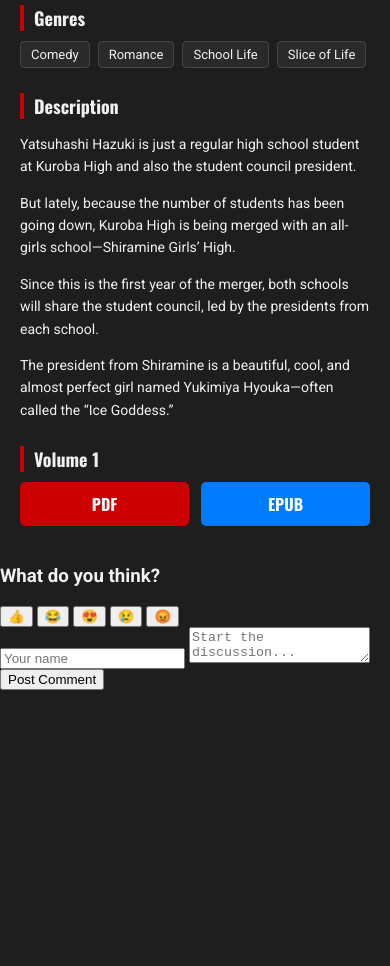
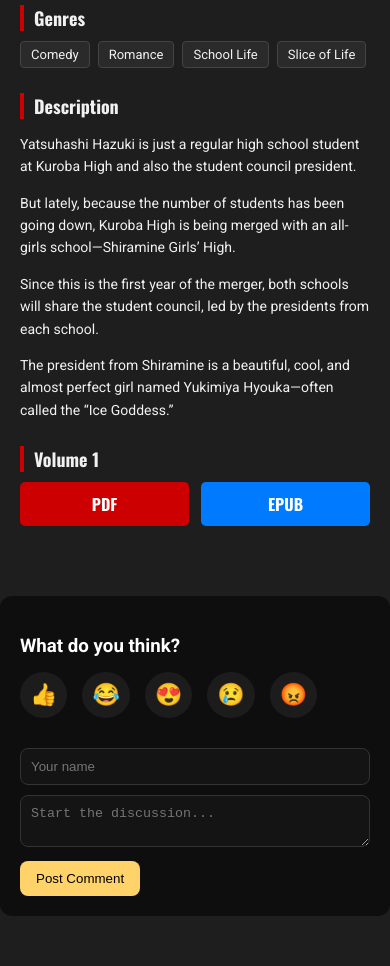
Before and after one commit to RJ-Novels/RJ-Novels, a Jekyll site: the page built from _novels/tsun_na_megami_sama.html, in a window 390 px wide. Shown: the part 570-1536 px from the top of the page. Built offline with Jekyll 4.4.1, drawn with Linux system fonts in a browser that asks for light colours; before the commit the page ends 1260 px from its top, so only the background shows below that.

Commit message:
Update style.css

```diff
--- a/assets/css/style.css
+++ b/assets/css/style.css
@@ -238,34 +238,7 @@ body {
 .btn.epub {
     background: var(--blue);
 }
-    /* FORCE Disqus to be smaller and cleaner */
-.comment-wrapper-force {
-    max-width: 720px;        /* controls overall width */
-    margin: 40px auto;
-    padding: 0 12px;
-}
 
-/* Inner box */
-.comment-content-box {
-    transform: scale(0.9);   /* visually shrink Disqus */
-    transform-origin: top center;
-}
-
-/* Prevent Disqus from stretching full width */
-#disqus_thread {
-    max-width: 100%;
-}
-
-/* Mobile fix */
-@media (max-width: 768px) {
-    .comment-wrapper-force {
-        max-width: 100%;
-    }
-
-    .comment-content-box {
-        transform: scale(0.95);
-    }
-    }
 /* ===== IMAGE QUALITY & COLOR BOOST ===== */
 .cover-box img,
 .cover-wrapper img {
@@ -402,99 +375,66 @@ body {
   filter: drop-shadow(0 0 1px #000)
           drop-shadow(0 0 1px #000);
     }
-/* ===== COMMENT SECTION ===== */
-#comments-section {
-  max-width: 800px;
-  margin: 60px auto;
+  .comments-box {
+  max-width: 700px;
+  margin: 50px auto;
   padding: 20px;
-  background: #0f0f0f;
+  background: #0e0e0e;
   border-radius: 12px;
-  box-shadow: 0 0 25px rgba(0,0,0,0.4);
-  color: #eaeaea;
-  font-family: system-ui, sans-serif;
+  color: #fff;
 }
 
-.comments-title {
-  font-size: 1.4rem;
-  margin-bottom: 20px;
-  border-bottom: 1px solid #222;
-  padding-bottom: 10px;
+.comments-box h3 {
+  margin-bottom: 15px;
 }
 
-/* ===== COMMENTS ===== */
+#reaction-bar {
+  display: flex;
+  gap: 15px;
+  margin-bottom: 20px;
+}
+
+#reaction-bar button {
+  background: #1c1c1c;
+  border: none;
+  font-size: 22px;
+  cursor: pointer;
+  border-radius: 50%;
+  padding: 10px;
+}
+
 .comment {
-  background: #161616;
-  border-radius: 10px;
-  padding: 14px;
-  margin-bottom: 15px;
-  animation: fadeIn 0.3s ease;
+  border-bottom: 1px solid #222;
+  padding: 12px 0;
 }
 
 .comment strong {
-  color: #4ea1ff;
-  font-size: 0.95rem;
+  color: #ffd369;
 }
 
 .comment time {
-  font-size: 0.75rem;
-  color: #888;
   display: block;
-  margin-bottom: 6px;
+  font-size: 12px;
+  opacity: .6;
 }
 
-.comment p {
-  margin: 0;
-  line-height: 1.6;
-  font-size: 0.95rem;
+.comment-form input,
+.comment-form textarea {
+  width: 100%;
+  background: #141414;
+  border: 1px solid #333;
+  color: #fff;
+  padding: 10px;
+  border-radius: 8px;
+  margin-top: 10px;
 }
 
-/* ===== INPUT BOX ===== */
-.comment-box {
-  margin-top: 25px;
+.comment-form button {
+  margin-top: 10px;
+  background: #ffd369;
+  color: #000;
+  border: none;
+  padding: 10px 16px;
+  border-radius: 8px;
+  cursor: pointer;
 }
-
-.comment-box input,
-.comment-box textarea {
-  width: 100%;
-  background: #101010;
-  border: 1px solid #222;
-  border-radius: 8px;
-  padding: 12px;
-  margin-bottom: 10px;
-  color: #fff;
-  font-size: 0.95rem;
-}
-
-.comment-box input:focus,
-.comment-box textarea:focus {
-  outline: none;
-  border-color: #4ea1ff;
-}
-
-.comment-box textarea {
-  min-height: 100px;
-  resize: vertical;
-}
-
-/* ===== BUTTON ===== */
-.comment-box button {
-  background: linear-gradient(135deg, #4ea1ff, #6a5cff);
-  border: none;
-  padding: 10px 18px;
-  border-radius: 25px;
-  color: #fff;
-  font-size: 0.9rem;
-  cursor: pointer;
-  transition: transform 0.2s, box-shadow 0.2s;
-}
-
-.comment-box button:hover {
-  transform: translateY(-1px);
-  box-shadow: 0 6px 15px rgba(78,161,255,0.3);
-}
-
-/* ===== ANIMATION ===== */
-@keyframes fadeIn {
-  from { opacity: 0; transform: translateY(5px); }
-  to { opacity: 1; transform: translateY(0); }
-    }
```
